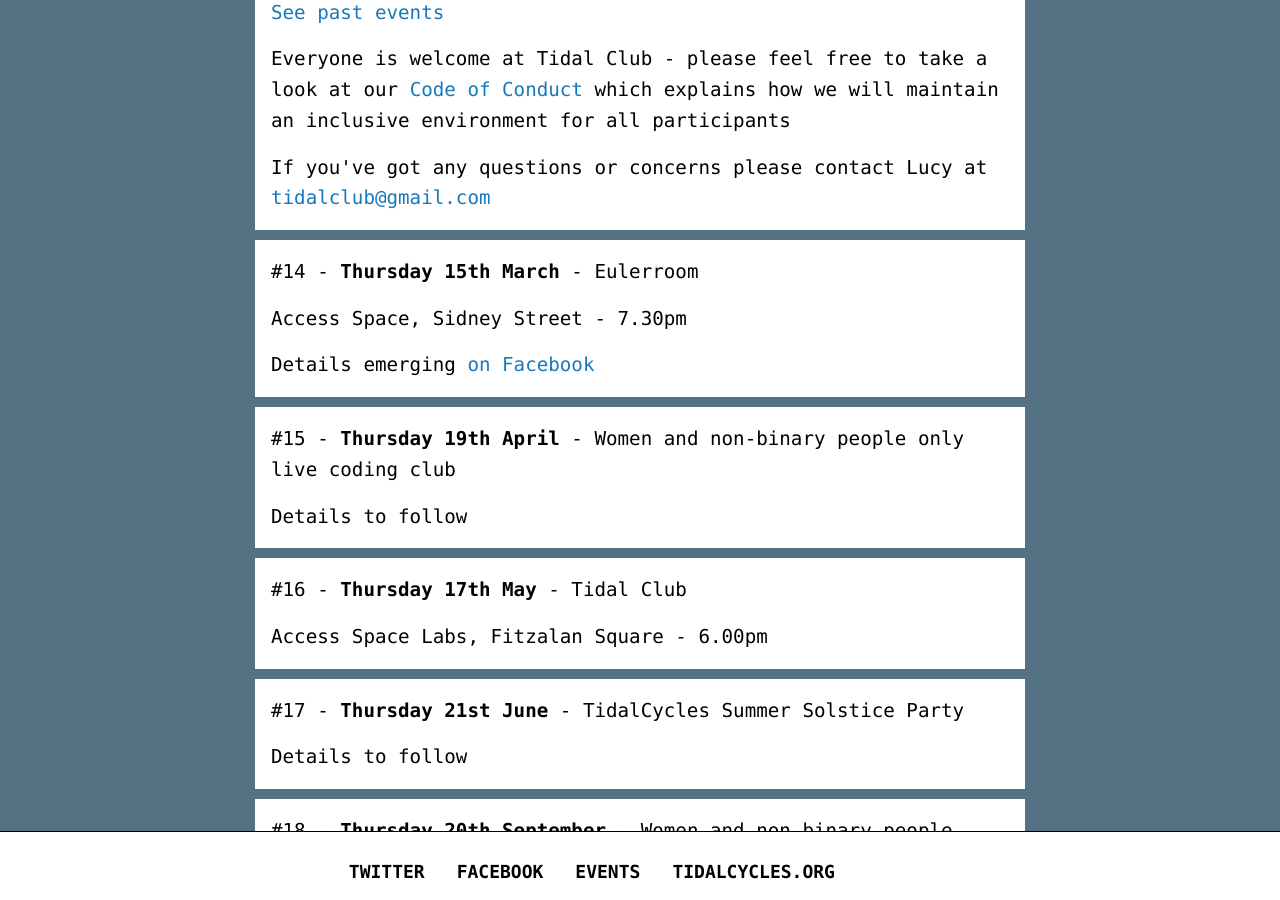
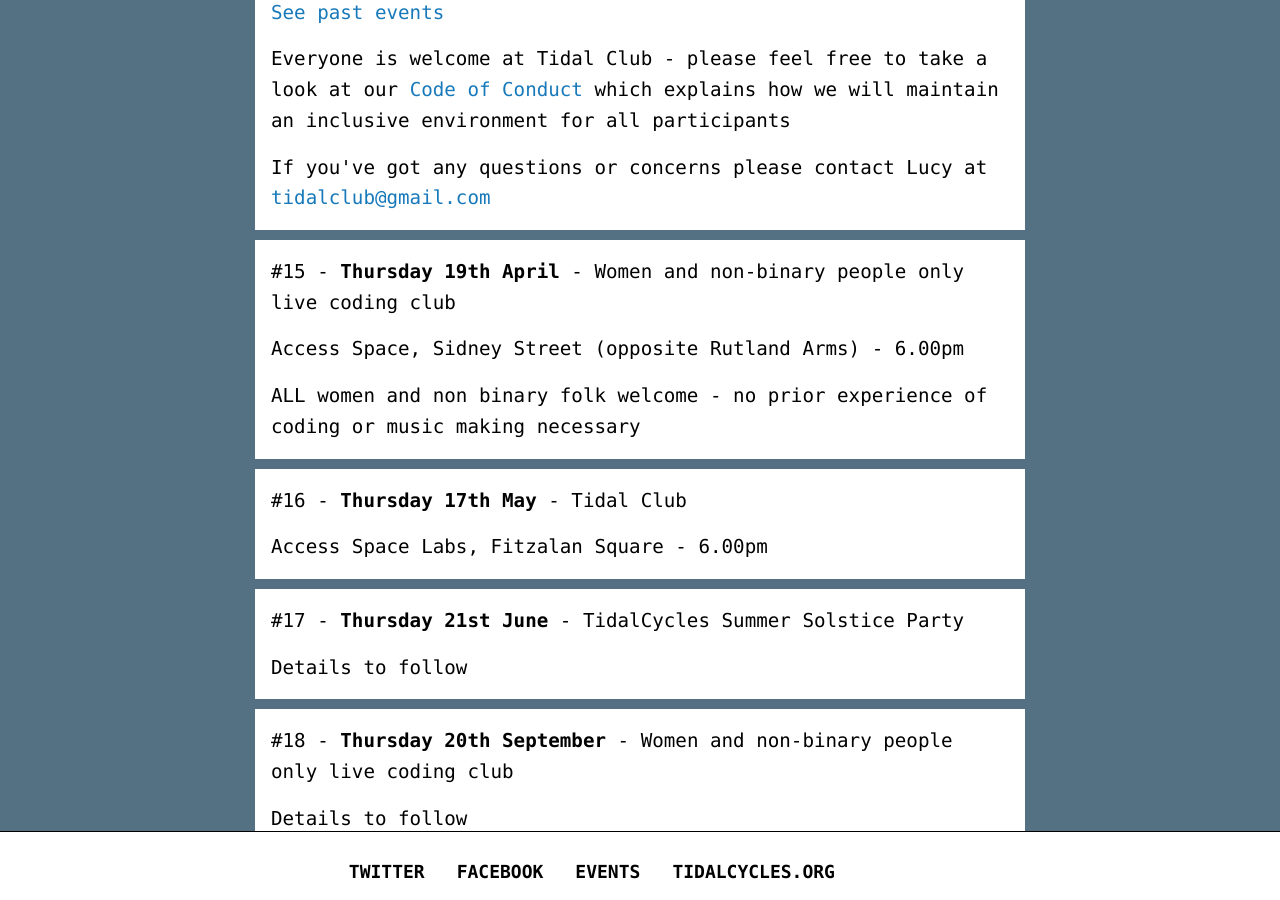
Before and after one commit to tidalclub/tidalclub.github.io, a Jekyll site: the page built from sheffield.html, in a window 1280 px wide and 900 px high, scrolled down 341 px. Built offline with Jekyll 4.4.1, drawn with Linux system fonts in a browser that asks for light colours; nearby versions of some CDN libraries; comment, search, counter and statistics services are not loaded.

Commit message:
Update sheffield.html

```diff
--- a/sheffield.html
+++ b/sheffield.html
@@ -9,12 +9,10 @@
 			<p>If you've got any questions or concerns please contact Lucy at <a href="mailto:tidalclub@gmail.com">tidalclub@gmail.com</a></p>
 <hr>
 
-			<p>#14 - <strong>Thursday 15th March</strong> - Eulerroom</p>
-			<p>Access Space, Sidney Street - 7.30pm</p>
-			<p>Details emerging <a href="https://www.facebook.com/events/558513137838834/" target="_blank">on Facebook</a></p>
-			<hr>
+
 			<p>#15 - <strong>Thursday 19th April</strong> - Women and non-binary people only live coding club</p>
-			<p>Details to follow</p>
+			<p>Access Space, Sidney Street (opposite Rutland Arms) - 6.00pm</p>
+			<p>ALL women and non binary folk welcome - no prior experience of coding or music making necessary</p>
 			<hr>
 			<p>#16 - <strong>Thursday 17th May</strong> - Tidal Club</p>
 			<p>Access Space Labs, Fitzalan Square - 6.00pm</p>
```
